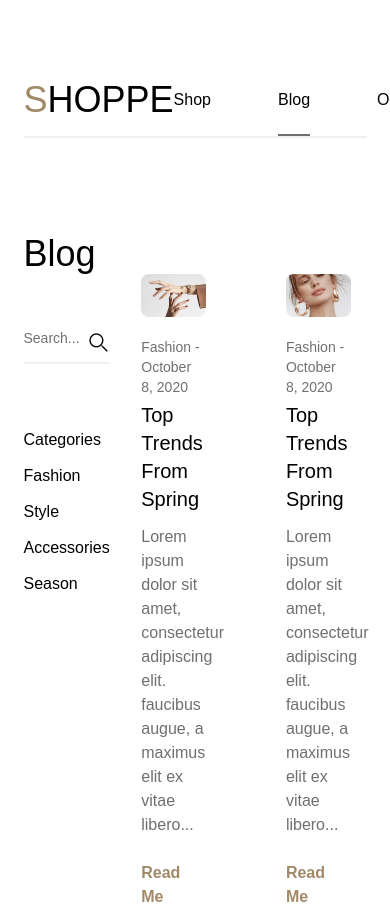
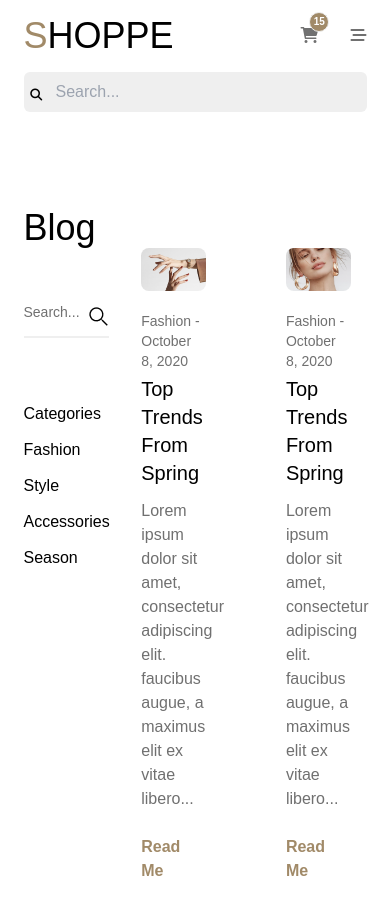
Before and after one commit to KE9SH1N/Shoppe, a website: page public/blog.html in a window 390 px wide. Shown: the top 912 px of the page. Drawn offline with Linux system fonts and the light colour scheme.

Commit message:
added responsive header at blog page

```diff
--- a/public/blog.html
+++ b/public/blog.html
@@ -15,11 +15,11 @@
     <title>Shoppe | Blog</title>
 </head>
 <body class="font-DM font-normal text-base text-black overflow-x-hidden relative">
-    <header class="container ct-container mt-16">
-        <div class="ct-flex-between ct-flex-between py-4 border-b-2 border-solid border-light-gray">
+    <header class="container ct-container mt-4 md:mt-16">
+        <div class="ct-flex-between">
             <h1 class=" font-Stencil text-4xl uppercase text-accent"><a href="index.html">S<span class="text-black">hoppe</span></a></h1>
             <div class="ct-flex-between">
-                <nav class="w-80">
+                <nav class="w-80 md:block hidden">
                     <ul class="ct-flex-between mr-12 capitalize">
                         <li><a class="py-[26px]" href="shop.html">shop</a></li>
                         <li><a class="py-[26px]" href="blog.html">blog</a></li>
@@ -27,8 +27,8 @@
                     </ul>
                 </nav>
                 <div class="w-36">
-                    <ul class="ct-flex-between">
-                        <li>
+                    <ul class="md:ct-flex-between ct-flex-end gap-x-8">
+                        <li class="hidden md:flex">
                             <a href="#" onclick="hightSlide(searchDiv, 'h-full')">
                                 <!-- <img src="../assets/images/icons/search.png" alt="Search Icon"> -->
                                 <i class="fa-solid fa-magnifying-glass text-dark-gray hover:text-black smooth-hover-animation"></i>
@@ -48,7 +48,7 @@
                                 <i class="fa-regular fa-user text-dark-gray hover:text-black smooth-hover-animation"></i>
                             </a>
                         </li>
-                        <li class="" id="userLogin">
+                        <li class="hidden md:block" id="userLogin">
                             <div class="relative">
                                 <a href="#" class="flex items-center justify-center gap-1" id="accountDashboard">
                                     <img src="../assets/images/avatar/avatar-1.jpg" class="w-5 h-5 rounded-full" alt="User Profile Image" id="userProfileImg">
@@ -62,14 +62,66 @@
                                 </div>
                             </div>
                         </li>
+                        <button class="md:hidden"><i class="fa-solid fa-bars-staggered text-dark-gray hover:text-black smooth-hover-animation" id="mobileNavBtn"></i></button>
                     </ul>
+
                 </div>
             </div>
         </div>
     </header>
 
+    <!-- MOBILE DISPLAY NAVMENU -->
+    <section class="container ct-container relative">
+        <div class="overflow-hidden w-full h-0 smooth-hover-animation-mid" id="navMobile">
+            <ul class="w-full flex items-start justify-start flex-col gap-y-6 capitalize text-xl mt-10">
+                <li><a href="index.html">Home</a></li>
+                <li><a href="shop.html">shop</a></li>
+                <li><a href="about.html">about</a></li>
+                <li><a href="blog.html">blog</a></li>
+                <li><a href="#">help</a></li>
+                <li><a href="contact.html">contact</a></li>
+
+                <li class="border-t border-solid border-gray w-full" >
+                    <div class="flex items-start justify-start flex-col gap-y-6" id="mobileAccountList">
+                        <div class="mt-6">
+                        <a href="account-dashboard.html">
+                            <i class="fa-regular fa-user w-6 mr-2 "></i>
+                            <span>my account</span>
+                        </a>
+                    </div>
+                    <div>
+                        <button type="submit" id="mobileLogoutBtn">
+                            <i class="fa-solid fa-arrow-right-from-bracket w-6 mr-2"></i>
+                            <span class=" capitalize">logout</span>
+                        </button>
+                    </div>
+                    </div>
+                </li>
+                <li>
+                    <button type="submit" class="hidden" id="mobileLoginBtn">
+                        <i class="fa-solid fa-arrow-right-to-bracket w-6 mr-2"></i>
+                        <span class=" capitalize">login</span>
+                    </button>
+                </li>
+            </ul>
+
+        </div>
+    </section>
+
+    <!-- MOBILE DISPLAY SEARCH BAR -->
+    <section class="md:hidden">
+        <div class="container ct-container mt-4">
+            <form action="#">
+                <div class="ct-flex-start relative">
+                    <i class="fa-solid fa-magnifying-glass text-xs absolute top-[38%] left-[2%]"></i>
+                    <input type="text" placeholder="Search..." class="py-2 px-2 pl-8 w-full bg-light-gray rounded-md ">
+                </div>
+            </form>
+        </div>
+    </section>
+
+    <!-- SEARCH COMPONENT -->
     <section>
-        <!-- SEARCH STARTS -->
         <div id="searchDiv" class="fixed inset-0 w-screen h-0 opacity-0 invisible bg-light-gray z-[99999]">
             <button onclick="hightSlide(searchDiv, 'h-full')" class="absolute top-3.5 right-8 text-2xl bg-accent border border-accent py-1 px-3"><i
                         class="fa-solid fa-xmark text-white"></i></button>
@@ -80,9 +132,17 @@
         </div>
     </section>
 
-    <section class="absolute overflow-hidden ct-hide-bag top-[150px] right-0 pt-16 pb-6 border border-solid border-gray bg-white shadow-md z-50 smooth-hover-animation-mid" id="shoppingBag">
+
+    <!-- OVERLAY COMPONENT -->
+    <section id="overlay" class="hidden">
+        <div class="absolute top-0 left-0 w-full h-full bg-transparent z-40">
+        </div>
+    </section>
+
+    <!-- SHOPPING BAG SLIDER -->
+    <section class="absolute w-full md:w-[375px] overflow-hidden ct-hide-bag top-[70px] md:top-[150px] right-0 pt-16 pb-6 border border-solid border-gray bg-white shadow-md z-50 smooth-hover-animation-mid" id="shoppingBag">
         <div>
-            <div class="px-8 relative">
+            <div class="px-6 md:px-8 relative">
                 <div class="absolute -top-[80%] left-[5%] text-center w-6 h-6 border border-solid bg-accent border-gray rounded-full">
                     <i class="fa-solid fa-xmark cursor-pointer text-light-gray" id="bagCrossBtn"></i>
                 </div>
@@ -90,8 +150,7 @@
                 <p class="text-dark-gray text-xs mt-4"><span>5</span> items</p>
             </div>
 
-
-            <div class="px-8 mr-4 overflow-y-scroll scrollbar max-h-[45vh]">
+            <div class="px-6 md:px-8 mr-4 overflow-y-scroll scrollbar max-h-[45vh]">
                 <ul>
                     <li class="ct-flex-between items-start py-10" id="product1">
                         <div class="grid grid-cols-2 gap-x-2">
```
Also changed, not shown: assets/css/output.css.
